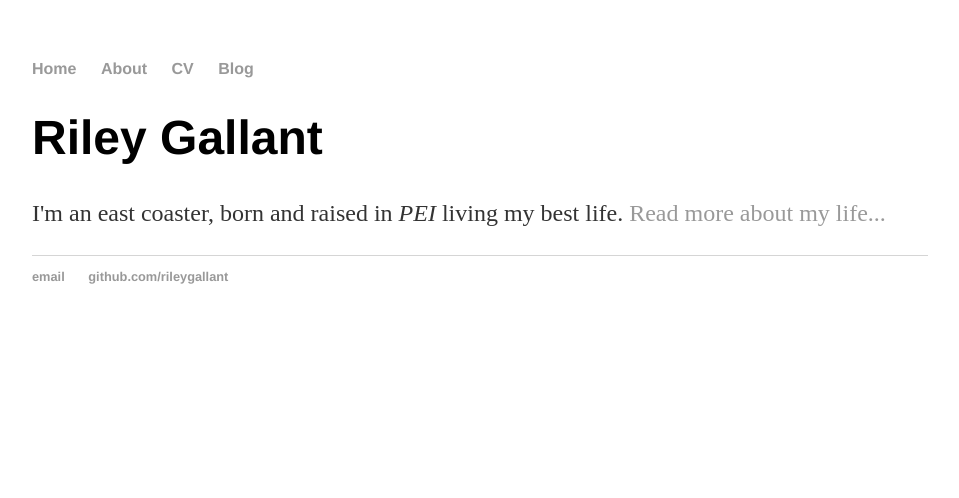
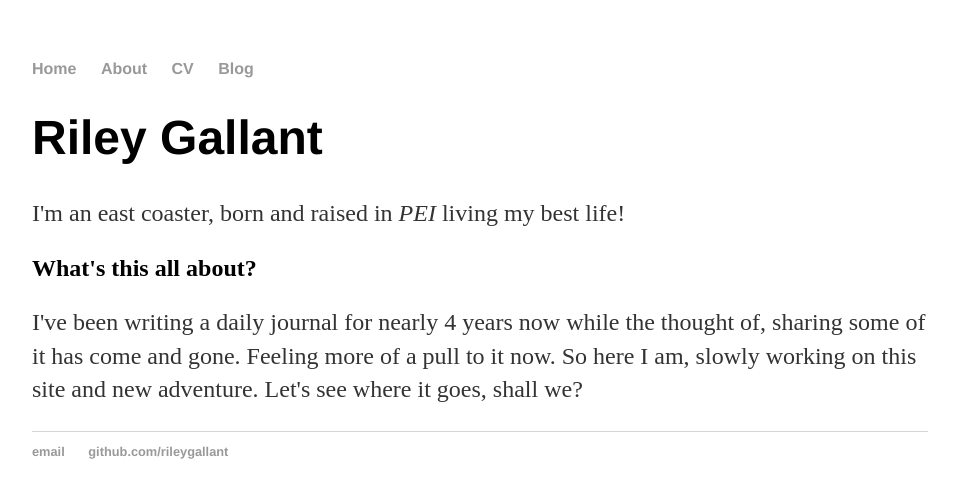
Before and after one commit to rileygallant/rileygallant.github.io, a Jekyll site: the page built from index.html, in a window 1280 px wide. Shown: the top 498 px of the page, without its empty margins (160-1119 px from the left). Built offline with Jekyll 4.4.1, drawn with Linux system fonts in a browser that asks for light colours.

Commit message:
Whats this all about blurb

```diff
--- a/index.html
+++ b/index.html
@@ -4,5 +4,15 @@ title: Riley Gallant
 ---
     		<div class="blurb">
         		<h1>Riley Gallant</h1>
-				<p>I'm an east coaster, born and raised in <em>PEI</em> living my best life. <a href="/about">Read more about my life...</a></p>
+				<p>I'm an east coaster, born and raised in <em>PEI</em> living my best life! </p>
     		</div><!-- /.blurb -->
+
+			<div class="blurb">
+        		<h2>What's this all about?</h2>
+				<p>
+					I've been writing a daily journal for nearly 4 years now while the thought of,
+					sharing some of it has come and gone. Feeling more of a pull to it now.
+					So here I am, slowly working on this site and new adventure.
+					Let's see where it goes, shall we?
+				</p>
+    		</div><!-- /.blurb -->
```
Also changed, not shown: 1 other file.
